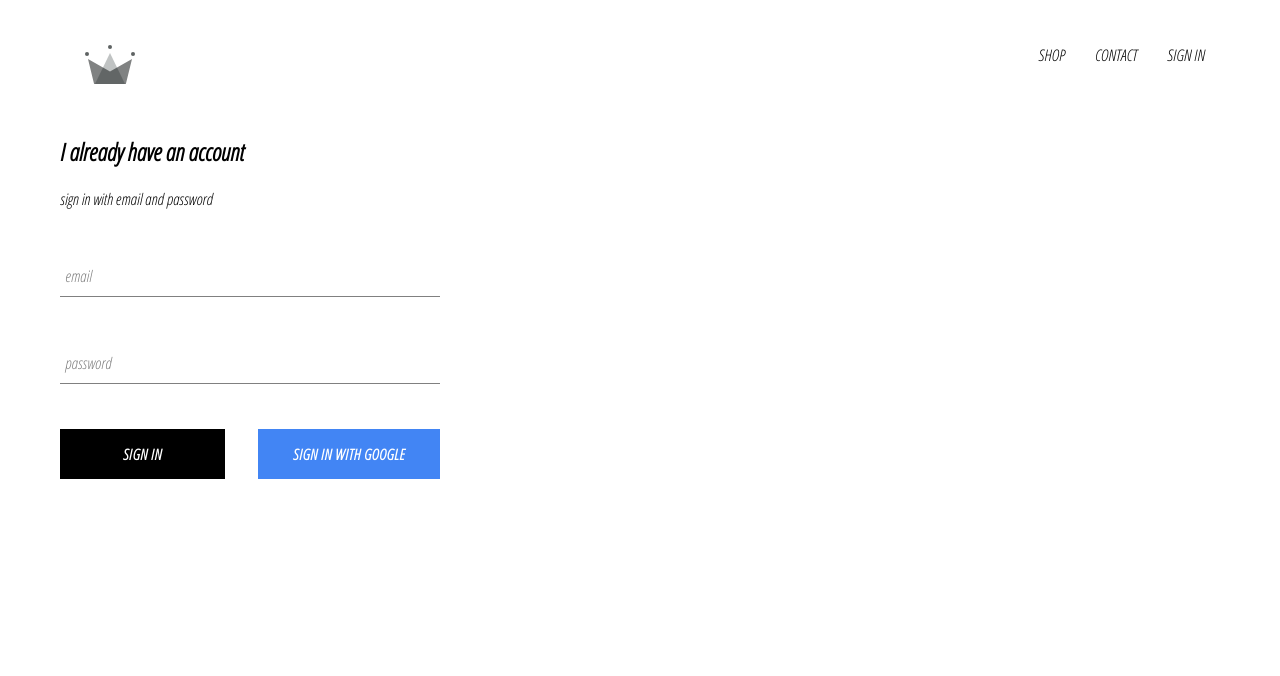
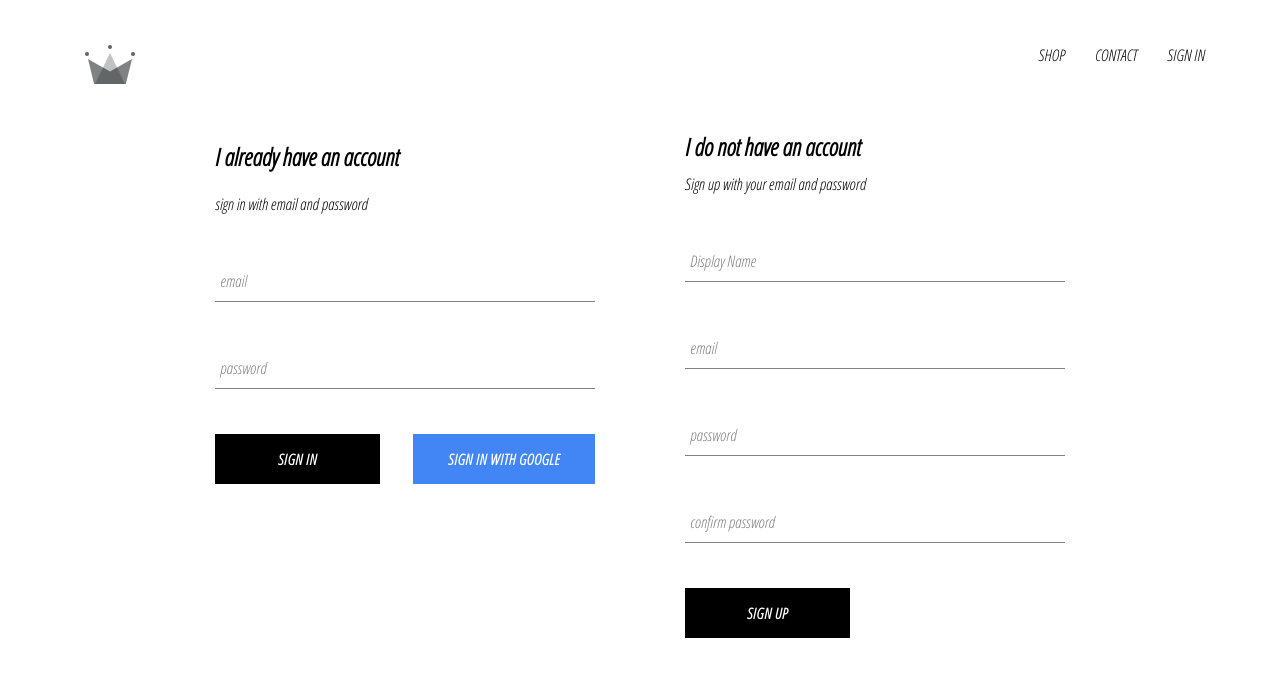
Before and after one commit to n13b9/ecommerce, a React (Create React App) app: page /signin in a window 1280 px wide. Shown: the top 676 px of the page. Built offline with nearby package versions, Linux system fonts and the light colour scheme; no server answers.

Commit message:
firebase added

```diff
--- a/src/App.js
+++ b/src/App.js
@@ -5,7 +5,7 @@
 import ShopPage from './pages/shop/shop.component';
 import Header from './components/header/header.component';
 import SignInAndSignUpPage from './pages/sign-in-and-sign-up/sign-in-and-sign-up.component';
-import {auth} from './firebase/firebase.utils';
+import {auth,createUserProfileDocument} from './firebase/firebase.utils';
 
 
 class App extends React.Component {
@@ -20,9 +20,22 @@
   unsubscribeFromAuth=null;
 
   componentDidMount(){
-   this.unsubscribeFromAuth= auth.onAuthStateChanged(user => {
-        this.setState({currentUser:user});
-        console.log(user);
+   this.unsubscribeFromAuth= auth.onAuthStateChanged(async userAuth => {
+        if(userAuth){
+          const userRef= await createUserProfileDocument(userAuth);
+          userRef.onSnapshot(snapShot=>{
+            this.setState({
+              currentUser:{
+                id:snapShot.id,
+                ...snapShot.data()
+              }
+            })
+          })
+
+        }
+        else {
+          this.setState({currentUser:userAuth}); //check
+        }
     })
   }
 
--- /dev/null
+++ b/src/components/sign-up/sign-up.component.jsx
@@ -0,0 +1,104 @@
+import React from 'react';
+
+import FormInput from '../form-input/form-input.component';
+import CustomButtom from '../custom-button/custom-button.component';
+import {auth,createUserProfileDocument} from '../../firebase/firebase.utils.js';
+
+
+import './sign-up.styles.scss';
+
+
+class SignUp extends React.Component{
+	constructor(){
+		super();
+
+		this.state={
+			displayName:'',
+			email:'',
+			password:'',
+			confirmPassword:''
+			}
+
+	}
+
+
+	handleSubmit=async event=>{
+		event.preventDefault();
+
+		const {displayName,email,password,confirmPassword} = this.state;
+		if(password!==confirmPassword){
+			alert('passwords dont match');
+			return;
+		}
+		try{
+			const {user} =await auth.createUserWithEmailAndPassword(email,password);
+
+			await createUserProfileDocument(user,{displayName});
+
+			this.setState({
+						displayName:'',
+						email:'',
+						password:'',
+						confirmPassword:''
+						});
+
+
+		} catch(error){
+			console.error(error);
+		}
+	}
+
+	handleChange = event =>{
+		const {name,value} =event.target;
+		this.setState({[name]:value});
+	}
+
+	render(){
+		const {displayName,email,password,confirmPassword} = this.state;
+		return(
+			<div className='sign-up'>
+				<h2 className='title'> I do not have an account </h2>
+				<span> Sign up with your email and password </span>
+				<form className='sign-up-form' onSubmit={this.handleSubmit}>
+					<FormInput
+					 type='text'
+					 name='displayName'
+					 value={displayName}
+					 onChange={this.handleChange}
+					 label='Display Name'
+					 required
+					/>
+					<FormInput
+					 type='email'
+					 name='email'
+					 value={email}
+					 onChange={this.handleChange}
+					 label='email'
+					 required
+					/>
+					<FormInput
+					 type='password'
+					 name='password'
+					 value={password}
+					 onChange={this.handleChange}
+					 label='password'
+					 required
+					/>
+					<FormInput
+					 type='password'
+					 name='confirmPassword'
+					 value={confirmPassword}
+					 onChange={this.handleChange}
+					 label='confirm password'
+					 required
+					/>
+					<CustomButtom type='submit'> SIGN UP </CustomButtom>
+				</form>
+			</div>
+			)
+
+	}
+};
+
+
+export default SignUp;
--- /dev/null
+++ b/src/components/sign-up/sign-up.styles.scss
@@ -0,0 +1,9 @@
+.sign-up{
+	display:flex;
+	flex-direction: column;
+	width: 380px;
+
+	.title{
+		margin:10px 0;
+	}
+}
--- a/src/firebase/firebase.utils.js
+++ b/src/firebase/firebase.utils.js
@@ -14,6 +14,31 @@
 };
 
 
+export const createUserProfileDocument = async(userAuth, additionalData) => {
+	if(!userAuth) return;
+
+	const userRef = firestore.doc(`users/${userAuth.uid}`);
+	const snapShot = await userRef.get();
+
+	if(!snapShot.exists){
+		const {displayName,email} =userAuth;
+		const createdAt = new Date();
+
+		try {
+			await userRef.set({
+				displayName,
+				email,
+				createdAt,
+				...additionalData
+			})
+		} catch(error){
+			console.log('error creating user',error.message);
+		}
+	}
+
+	return userRef;
+}
+
 firebase.initializeApp(config);
 
 
--- a/src/pages/sign-in-and-sign-up/sign-in-and-sign-up.component.jsx
+++ b/src/pages/sign-in-and-sign-up/sign-in-and-sign-up.component.jsx
@@ -2,11 +2,13 @@
 
 import './sign-in-and-sign-up.styles.scss';
 import SignIn from '../../components/sign-in/sign-in.component';
+import SignUp from '../../components/sign-up/sign-up.component';
 
 
 const SignInAndSignUpPage=()=>(
 	<div className='sign-in-and-sign-up'>
 		<SignIn/>
+		<SignUp/>
 	</div>
 	);
 
--- a/src/pages/sign-in-and-sign-up/sign-in-and-sign-up.styles.scss
+++ b/src/pages/sign-in-and-sign-up/sign-in-and-sign-up.styles.scss
@@ -0,0 +1,6 @@
+.sign-in-and-sign-up{
+	width: 850px;
+	display: flex;
+	justify-content: space-between;
+	margin:30px auto;
+}
```
